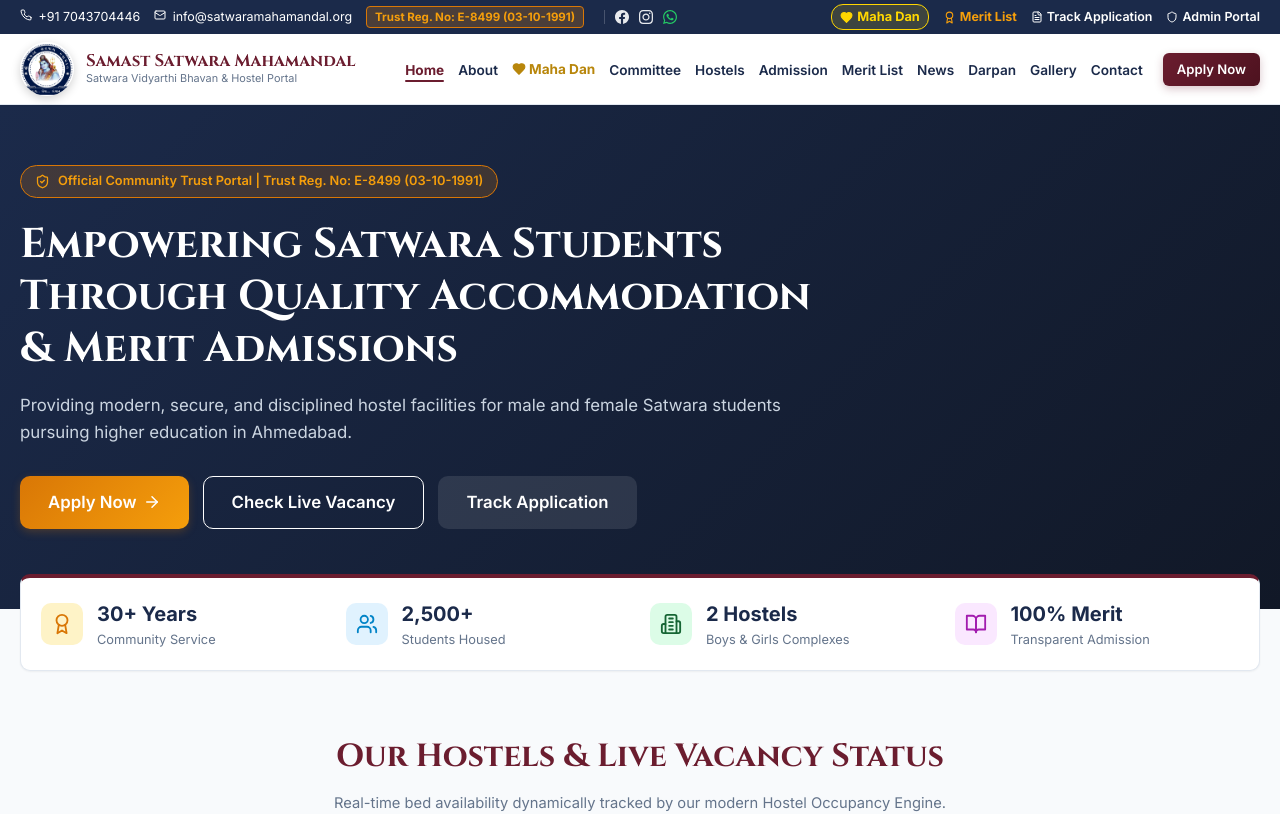
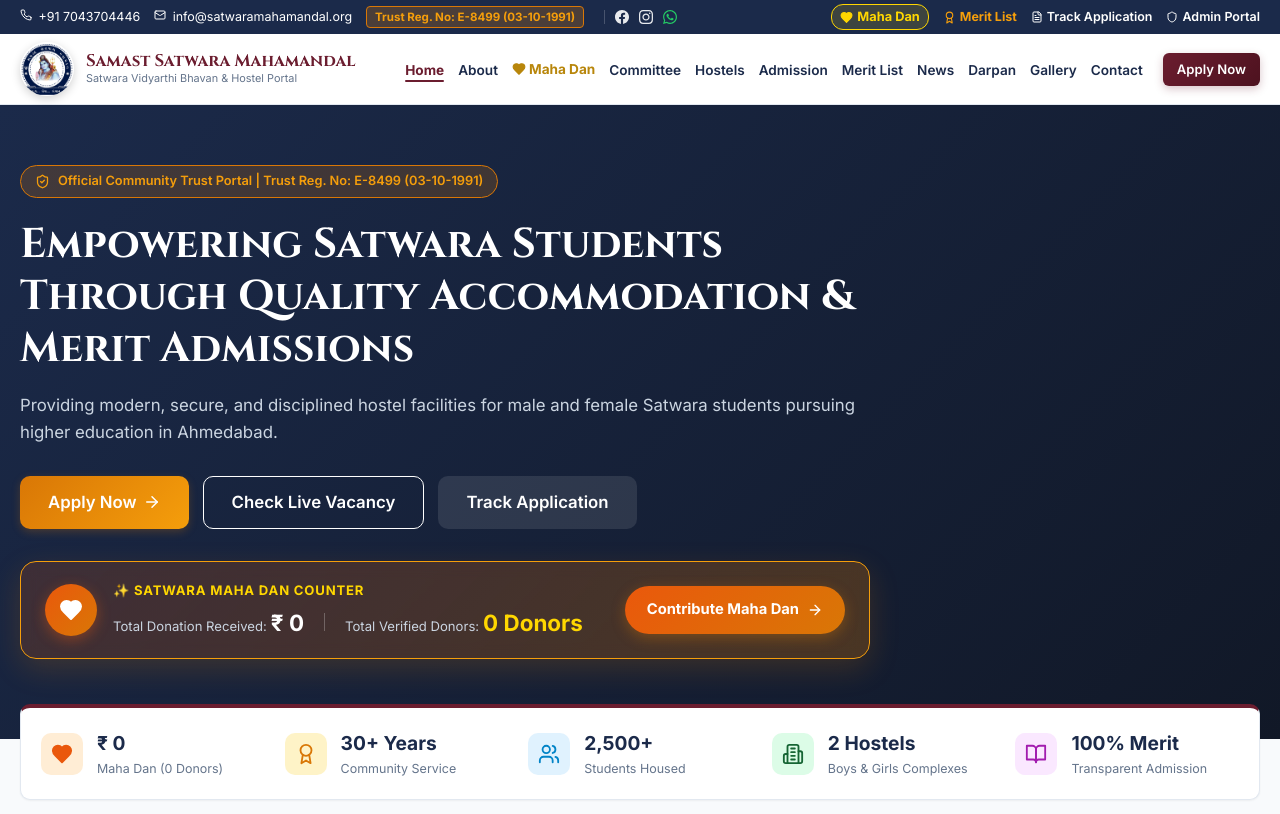
Before and after one commit to workjaykanzariya-byte/satwarasamajwebsite, a React (Vite) app in the folder frontend/: page / in a window 1280 px wide. Shown: the top 814 px of the page. Built offline with nearby package versions, Linux system fonts and the light colour scheme; no server answers.

Commit message:
feat: implement MahaDan donation system with QR payment verification, admin dashboard, and certificate tracking functionality

```diff
--- a/frontend/src/index.css
+++ b/frontend/src/index.css
@@ -981,3 +981,142 @@
     gap: 14px !important;
   }
 }
+
+/* Home Screen Hero Maha Dan Counter Card & Mobile Responsiveness */
+.home-mahadan-counter-card {
+  margin-top: 32px;
+  background: linear-gradient(135deg, rgba(234, 88, 12, 0.18) 0%, rgba(217, 119, 6, 0.28) 100%);
+  border: 1.5px solid #F59E0B;
+  border-radius: 16px;
+  padding: 18px 24px;
+  display: flex;
+  align-items: center;
+  justify-content: space-between;
+  gap: 20px;
+  flex-wrap: wrap;
+  box-shadow: 0 10px 30px rgba(217, 119, 6, 0.2);
+  backdrop-filter: blur(8px);
+}
+
+.home-mahadan-counter-left {
+  display: flex;
+  align-items: center;
+  gap: 16px;
+}
+
+.home-mahadan-counter-icon {
+  width: 52px;
+  height: 52px;
+  border-radius: 50%;
+  background: linear-gradient(135deg, #EA580C, #D97706);
+  color: #FFFFFF;
+  display: flex;
+  align-items: center;
+  justify-content: center;
+  box-shadow: 0 4px 14px rgba(234, 88, 12, 0.4);
+  flex-shrink: 0;
+}
+
+.home-mahadan-counter-badge {
+  font-size: 0.82rem;
+  font-weight: 800;
+  color: #FFD700;
+  text-transform: uppercase;
+  letter-spacing: 0.8px;
+}
+
+.home-mahadan-counter-stats {
+  display: flex;
+  gap: 20px;
+  margin-top: 4px;
+  align-items: baseline;
+  flex-wrap: wrap;
+}
+
+.home-mahadan-stat-item {
+  display: flex;
+  align-items: baseline;
+  gap: 4px;
+}
+
+.home-mahadan-stat-label {
+  font-size: 0.82rem;
+  color: #CBD5E1;
+}
+
+.home-mahadan-stat-val {
+  font-size: 1.4rem;
+  color: #FFFFFF;
+  font-weight: 900;
+}
+
+.home-mahadan-stat-val-gold {
+  font-size: 1.4rem;
+  color: #FFD700;
+  font-weight: 900;
+}
+
+.home-mahadan-stat-divider {
+  width: 1px;
+  height: 18px;
+  background: rgba(255, 255, 255, 0.25);
+  align-self: center;
+}
+
+.home-mahadan-btn {
+  background: linear-gradient(135deg, #EA580C, #D97706) !important;
+  color: #FFFFFF !important;
+  font-weight: bold !important;
+  border: none !important;
+  padding: 12px 22px !important;
+  font-size: 0.92rem !important;
+  border-radius: 30px !important;
+  box-shadow: 0 4px 14px rgba(217, 119, 6, 0.35) !important;
+  white-space: nowrap !important;
+  display: inline-flex !important;
+  align-items: center !important;
+  gap: 8px !important;
+}
+
+@media (max-width: 640px) {
+  .home-mahadan-counter-card {
+    padding: 16px;
+    flex-direction: column;
+    align-items: stretch;
+    gap: 16px;
+    margin-top: 24px;
+  }
+
+  .home-mahadan-counter-left {
+    align-items: flex-start;
+    gap: 12px;
+  }
+
+  .home-mahadan-counter-icon {
+    width: 44px;
+    height: 44px;
+    margin-top: 2px;
+  }
+
+  .home-mahadan-counter-stats {
+    flex-direction: column;
+    gap: 6px;
+    align-items: flex-start;
+    margin-top: 6px;
+  }
+
+  .home-mahadan-stat-divider {
+    display: none;
+  }
+
+  .home-mahadan-stat-val,
+  .home-mahadan-stat-val-gold {
+    font-size: 1.2rem;
+  }
+
+  .home-mahadan-btn {
+    width: 100%;
+    justify-content: center;
+    padding: 12px 16px !important;
+  }
+}
--- a/frontend/src/pages/public/Home.jsx
+++ b/frontend/src/pages/public/Home.jsx
@@ -2,12 +2,13 @@
 import { Link } from 'react-router-dom';
 import { useLanguage } from '../../context/LanguageContext';
 import api from '../../services/api';
-import { Building2, Award, Users, BookOpen, Calendar, CheckCircle2, ArrowRight, ShieldCheck, PhoneCall } from 'lucide-react';
+import { Building2, Award, Users, BookOpen, Calendar, CheckCircle2, ArrowRight, ShieldCheck, PhoneCall, Heart } from 'lucide-react';
 
 export default function Home() {
   const { t, lang } = useLanguage();
   const [hostels, setHostels] = useState([]);
   const [news, setNews] = useState([]);
+  const [mahadanStats, setMahadanStats] = useState({ totalAmount: 0, totalDonors: 0 });
   const [loading, setLoading] = useState(true);
 
   useEffect(() => {
@@ -16,9 +17,10 @@
 
   const fetchHomeData = async () => {
     try {
-      const [hostelRes, newsRes] = await Promise.all([
+      const [hostelRes, newsRes, mahadanRes] = await Promise.all([
         api.get('/occupancy/summary'),
         api.get('/cms/news'),
+        api.get('/mahadan/public-stats').catch(() => null),
       ]);
 
       if (hostelRes.data.success) {
@@ -26,6 +28,9 @@
       }
       if (newsRes.data.success) {
         setNews(newsRes.data.news.slice(0, 3));
+      }
+      if (mahadanRes && mahadanRes.data && mahadanRes.data.success && mahadanRes.data.stats) {
+        setMahadanStats(mahadanRes.data.stats);
       }
     } catch (err) {
       console.error('Home data load error:', err);
@@ -45,7 +50,7 @@
         overflow: 'hidden'
       }}>
         <div className="container">
-          <div style={{ maxWidth: '800px' }}>
+          <div style={{ maxWidth: '850px' }}>
             <div style={{ display: 'inline-flex', alignItems: 'center', gap: '8px', background: 'rgba(217, 119, 6, 0.2)', border: '1px solid var(--accent-gold)', padding: '5px 14px', borderRadius: 'var(--radius-full)', color: 'var(--accent-amber)', fontSize: '0.8rem', fontWeight: 600, marginBottom: '20px' }}>
               <ShieldCheck size={15} /> Official Community Trust Portal | {t('trust_reg')}
             </div>
@@ -66,6 +71,43 @@
                 {t('track_application')}
               </Link>
             </div>
+
+            {/* Maha Dan Total Donation & Donors Counter Banner */}
+            <div className="home-mahadan-counter-card">
+              <div className="home-mahadan-counter-left">
+                <div className="home-mahadan-counter-icon">
+                  <Heart size={24} fill="#FFFFFF" color="#FFFFFF" />
+                </div>
+                <div>
+                  <div className="home-mahadan-counter-badge">
+                    ✨ SATWARA MAHA DAN COUNTER
+                  </div>
+                  <div className="home-mahadan-counter-stats">
+                    <div className="home-mahadan-stat-item">
+                      <span className="home-mahadan-stat-label">Total Donation Received: </span>
+                      <strong className="home-mahadan-stat-val">
+                        ₹ {Number(mahadanStats.totalAmount || 0).toLocaleString('en-IN')}
+                      </strong>
+                    </div>
+                    <div className="home-mahadan-stat-divider" />
+                    <div className="home-mahadan-stat-item">
+                      <span className="home-mahadan-stat-label">Total Verified Donors: </span>
+                      <strong className="home-mahadan-stat-val-gold">
+                        {mahadanStats.totalDonors || 0} Donors
+                      </strong>
+                    </div>
+                  </div>
+                </div>
+              </div>
+
+              <Link
+                to="/mahadan"
+                className="btn home-mahadan-btn"
+              >
+                Contribute Maha Dan <ArrowRight size={16} />
+              </Link>
+            </div>
+
           </div>
         </div>
       </section>
@@ -73,14 +115,26 @@
       {/* Trust Summary Strip */}
       <section style={{ marginTop: '-35px', position: 'relative', zIndex: 10 }}>
         <div className="container">
-          <div className="card" style={{ display: 'grid', gridTemplateColumns: 'repeat(auto-fit, minmax(200px, 1fr))', gap: '20px', background: '#ffffff', borderTop: '4px solid var(--primary-maroon)', padding: '20px' }}>
+          <div className="card" style={{ display: 'grid', gridTemplateColumns: 'repeat(auto-fit, minmax(180px, 1fr))', gap: '20px', background: '#ffffff', borderTop: '4px solid var(--primary-maroon)', padding: '20px' }}>
+            <div style={{ display: 'flex', gap: '14px', alignItems: 'center' }}>
+              <div style={{ width: '42px', height: '42px', borderRadius: '10px', background: '#ffedd5', color: '#ea580c', display: 'flex', alignItems: 'center', justifyContent: 'center' }}>
+                <Heart size={22} fill="#ea580c" />
+              </div>
+              <div>
+                <div style={{ fontSize: '1.2rem', fontWeight: 800, color: 'var(--primary-navy)' }}>
+                  ₹ {Number(mahadanStats.totalAmount || 0).toLocaleString('en-IN')}
+                </div>
+                <div style={{ fontSize: '0.78rem', color: 'var(--text-muted)' }}>Maha Dan ({mahadanStats.totalDonors || 0} Donors)</div>
+              </div>
+            </div>
+
             <div style={{ display: 'flex', gap: '14px', alignItems: 'center' }}>
               <div style={{ width: '42px', height: '42px', borderRadius: '10px', background: '#fef3c7', color: 'var(--accent-gold)', display: 'flex', alignItems: 'center', justifyContent: 'center' }}>
                 <Award size={22} />
               </div>
               <div>
-                <div style={{ fontSize: '1.25rem', fontWeight: 800, color: 'var(--primary-navy)' }}>30+ Years</div>
-                <div style={{ fontSize: '0.8rem', color: 'var(--text-muted)' }}>Community Service</div>
+                <div style={{ fontSize: '1.2rem', fontWeight: 800, color: 'var(--primary-navy)' }}>30+ Years</div>
+                <div style={{ fontSize: '0.78rem', color: 'var(--text-muted)' }}>Community Service</div>
               </div>
             </div>
 
@@ -89,8 +143,8 @@
                 <Users size={22} />
               </div>
               <div>
-                <div style={{ fontSize: '1.25rem', fontWeight: 800, color: 'var(--primary-navy)' }}>2,500+</div>
-                <div style={{ fontSize: '0.8rem', color: 'var(--text-muted)' }}>Students Housed</div>
+                <div style={{ fontSize: '1.2rem', fontWeight: 800, color: 'var(--primary-navy)' }}>2,500+</div>
+                <div style={{ fontSize: '0.78rem', color: 'var(--text-muted)' }}>Students Housed</div>
               </div>
             </div>
 
@@ -99,8 +153,8 @@
                 <Building2 size={22} />
               </div>
               <div>
-                <div style={{ fontSize: '1.25rem', fontWeight: 800, color: 'var(--primary-navy)' }}>2 Hostels</div>
-                <div style={{ fontSize: '0.8rem', color: 'var(--text-muted)' }}>Boys & Girls Complexes</div>
+                <div style={{ fontSize: '1.2rem', fontWeight: 800, color: 'var(--primary-navy)' }}>2 Hostels</div>
+                <div style={{ fontSize: '0.78rem', color: 'var(--text-muted)' }}>Boys & Girls Complexes</div>
               </div>
             </div>
 
@@ -109,8 +163,8 @@
                 <BookOpen size={22} />
               </div>
               <div>
-                <div style={{ fontSize: '1.25rem', fontWeight: 800, color: 'var(--primary-navy)' }}>100% Merit</div>
-                <div style={{ fontSize: '0.8rem', color: 'var(--text-muted)' }}>Transparent Admission</div>
+                <div style={{ fontSize: '1.2rem', fontWeight: 800, color: 'var(--primary-navy)' }}>100% Merit</div>
+                <div style={{ fontSize: '0.78rem', color: 'var(--text-muted)' }}>Transparent Admission</div>
               </div>
             </div>
           </div>
```
Also changed, not shown: frontend/src/components/common/MahaDanCreativeCard.jsx (+72 -15 lines), 2 other files (tests, documents, lock files or other folders).
